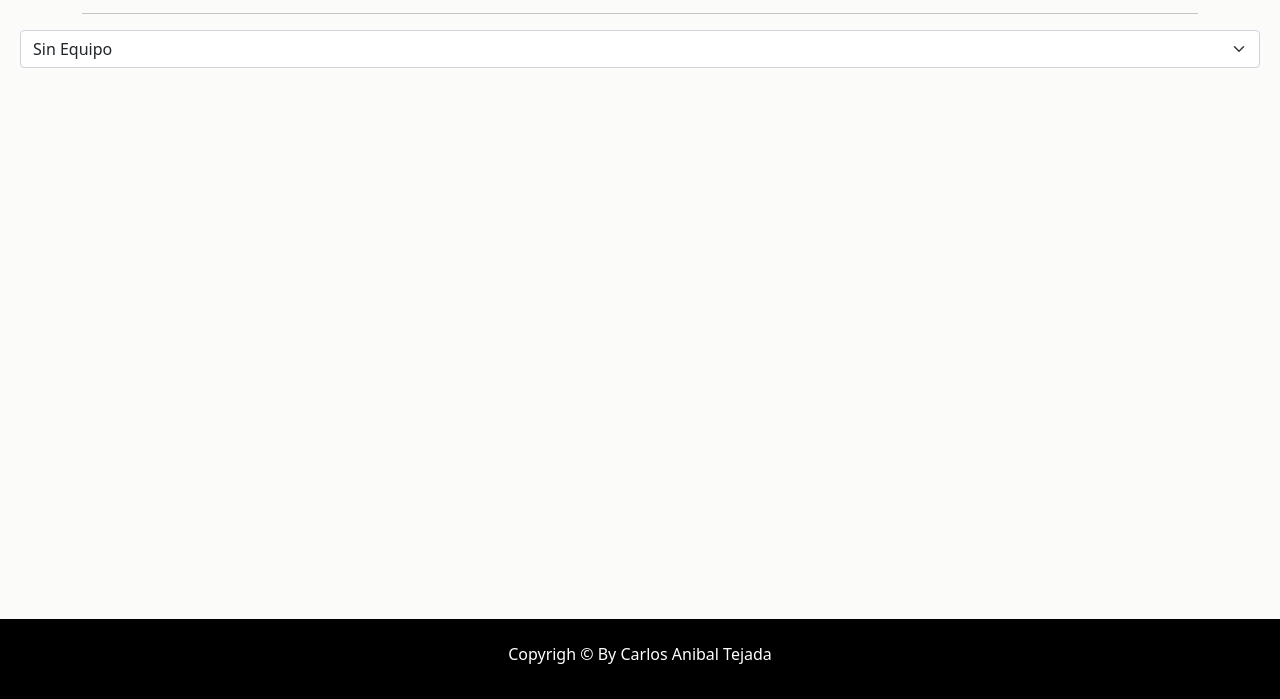
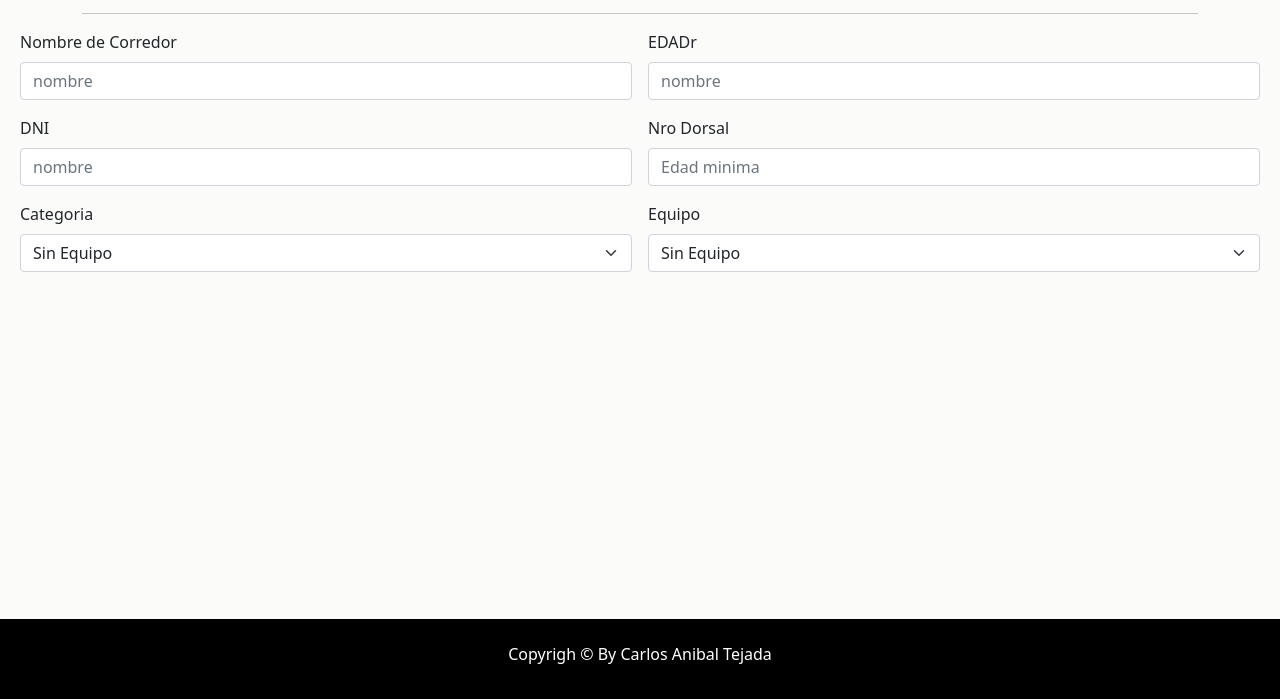
Before and after one commit to carlost95/javascript-cronometro, a website: page corredor.html in a window 1280 px wide. Shown: the part 151-850 px from the top of the page. Drawn offline with nearby package versions, Linux system fonts and the light colour scheme.

Commit message:
agregado de datos al formulario de corredor

```diff
--- a/corredor.html
+++ b/corredor.html
@@ -63,32 +63,45 @@
                     <h1 class="section__titulo section__titulo--variante">Carga de corredor</h1>
                     <hr class="section__hr section__hr--titulo">
                 </div>
-                <!-- <form name="formCorredor" id="formCorredor" class="row g-3"> -->
-                <!-- <div class="col-md-6" id="categoria__nombre" name="categoria__nombre">
+                <form name="formCorredor" id="formCorredor" class="row g-3">
+                    <div class="col-md-6" id="categoria__nombre" name="categoria__nombre">
                         <label class="form-label">Nombre de Corredor</label>
                         <input type="text" class="form-control" autocomplete="off" id="nombre" name="nombre"
                             placeholder="nombre" required>
 
                     </div>
+
+                    <div class="col-md-6" id="categoria__nombre" name="categoria__nombre">
+                        <label class="form-label">EDADr</label>
+                        <input type="text" class="form-control" autocomplete="off" id="nombre" name="nombre"
+                            placeholder="nombre" required>
+
+                    </div>
+                    <div class="col-md-6" id="categoria__nombre" name="categoria__nombre">
+                        <label class="form-label">DNI</label>
+                        <input type="text" class="form-control" autocomplete="off" id="nombre" name="nombre"
+                            placeholder="nombre" required>
+
+                    </div>
                     <div class="col-md-6" id="categoria__rangoMinimo" name="categoria__rangoMinimo">
-                        <label class="form-label">Edad</label>
+                        <label class="form-label">Nro Dorsal</label>
                         <input type="number" class="form-control" autocomplete="on" id="rangoMinimo" name="rangoMinimo"
                             placeholder="Edad minima" required>
                     </div>
                     <div class="col-md-6" id="categoria__rangoMaximo" name="categoria__rangoMaximo">
-                        <label class="form-label">categoria</label>
-                        <input type="number" class="form-control" autocomplete="on" id="rangoMaximo" name="rangoMaximo"
-                            placeholder="Edad maxima" required>
-
-                    </div> -->
-                <!-- <div class="col-6" id=corredor__equipo" name="corredor__equipo"> -->
-                <!-- <label class="form-label">Equipo</label> -->
-                <select class="form-select" id="equipos">
-                    <option value="">Sin Equipo</option>
-                </select>
-                <!-- </div> -->
-                <!-- <button class=" btn btn-enviar" type="submit"> Guardar Categoria</button> -->
-                <!-- </form> -->
+                        <label class="form-label">Categoria</label>
+                        <select class="form-select" id="equipos">
+                            <option value="">Sin Equipo</option>
+                        </select>
+                    </div>
+                    <div class="col-6" id=corredor__equipo" name="corredor__equipo">
+                        <label class="form-label">Equipo</label>
+                        <select class="form-select" id="equipos">
+                            <option value="">Sin Equipo</option>
+                        </select>
+                    </div>
+                    <!-- <button class=" btn btn-enviar" type="submit"> Guardar Categoria</button> -->
+                </form>
             </section>
         </main>
         <footer class=" footer">
--- a/package.json
+++ b/package.json
@@ -21,5 +21,8 @@
   "devDependencies": {
     "node-sass": "^6.0.1",
     "nodemon": "^2.0.13"
+  },
+  "dependencies": {
+    "easytimer.js": "^4.5.1"
   }
 }
```
Also changed, not shown: index.html (+3 -0 lines), 1 other file.
